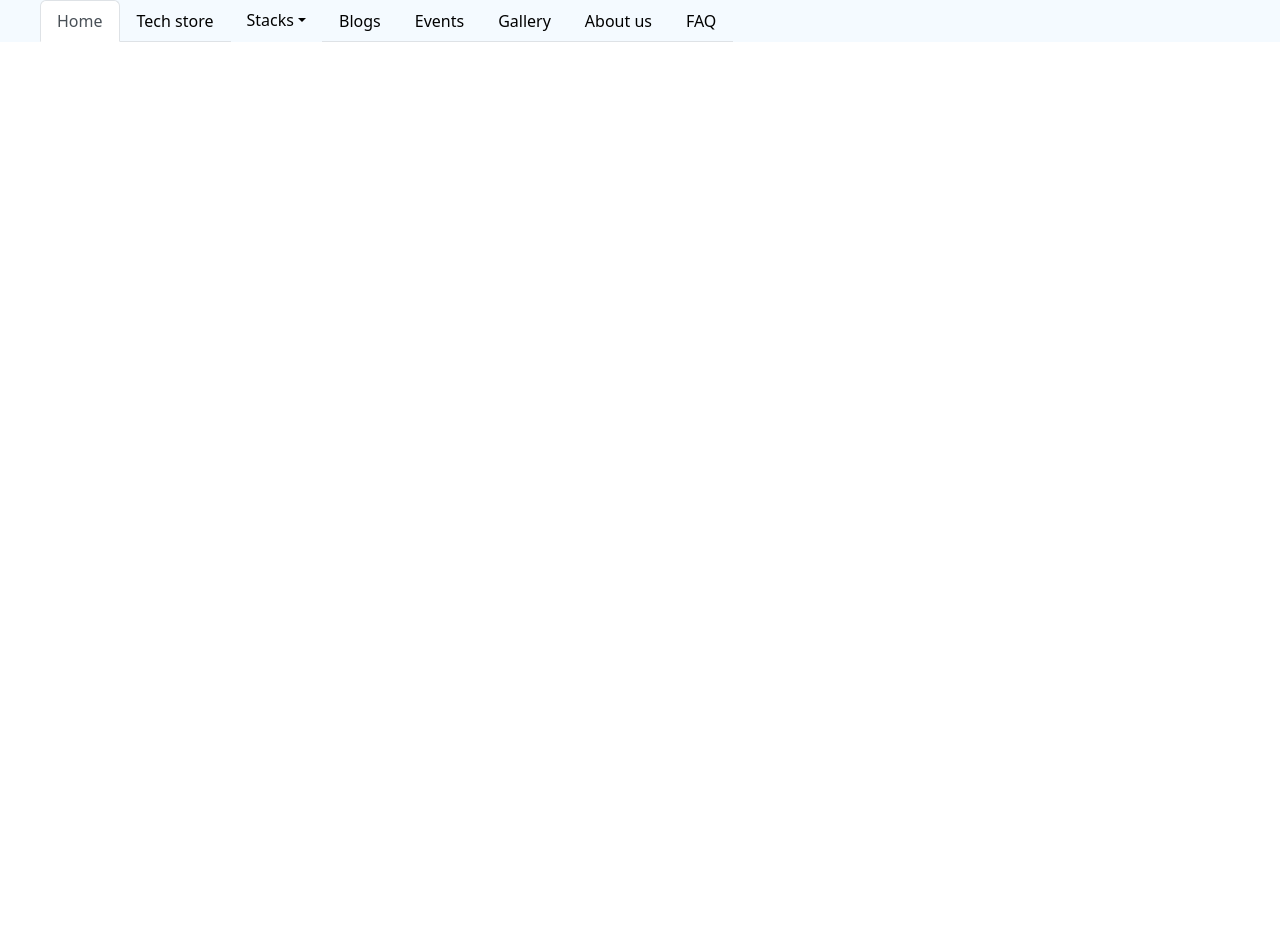
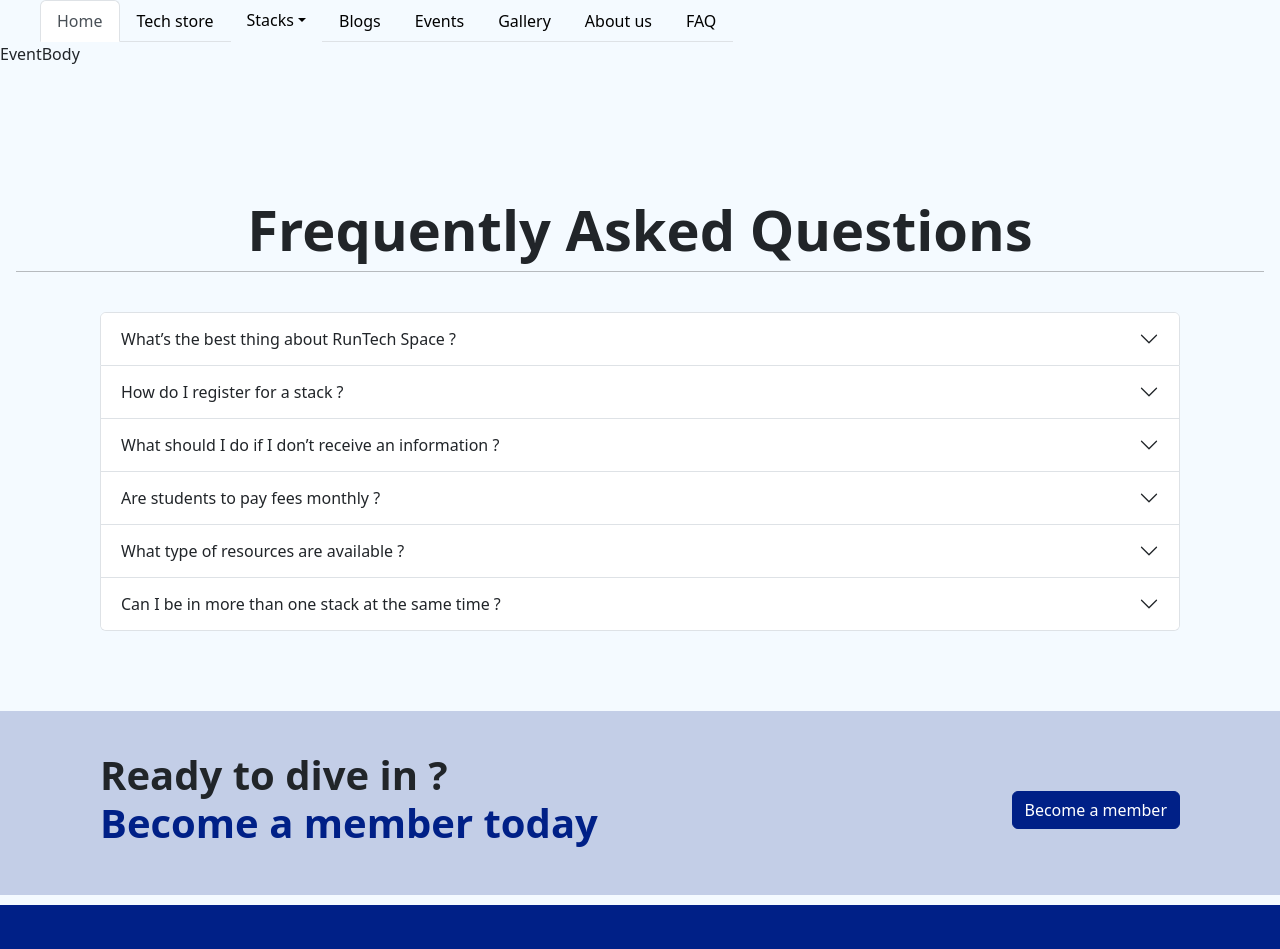
Before and after one commit to nnoromiv/techSpaceWebsite, a React (Create React App) app: page /events in a window 1280 px wide. Shown: the part 102-1051 px from the top of the page. Before the commit the page ends 800 px from the top, so only its background shows below. Built offline with nearby package versions, Linux system fonts and the light colour scheme.

Commit message:
Event body

```diff
--- a/src/pages/EventsPage.jsx
+++ b/src/pages/EventsPage.jsx
@@ -1,10 +1,20 @@
 import React from 'react'
 import Navbar from './LandingPage/Navbar';
+import FAQ from './LandingPage/FAQ';
+import Banner from './LandingPage/Banner';
+import Footer from './LandingPage/Footer';
+import EventBody from './EventsPage/EventBody'
 
 const EventsPage = () => {
   return (
     <div className="EventsPage">
         <Navbar />
+        {/* Main Body */}
+            <EventBody />
+        {/* Body Ends */}
+        <FAQ />
+        <Banner />
+        <Footer />
     </div>
   )
 }
--- /dev/null
+++ b/src/pages/EventsPage/EventBody.jsx
@@ -0,0 +1,9 @@
+import React from 'react'
+
+const EventBody = () => {
+  return (
+    <div>EventBody</div>
+  )
+}
+
+export default EventBody
```
